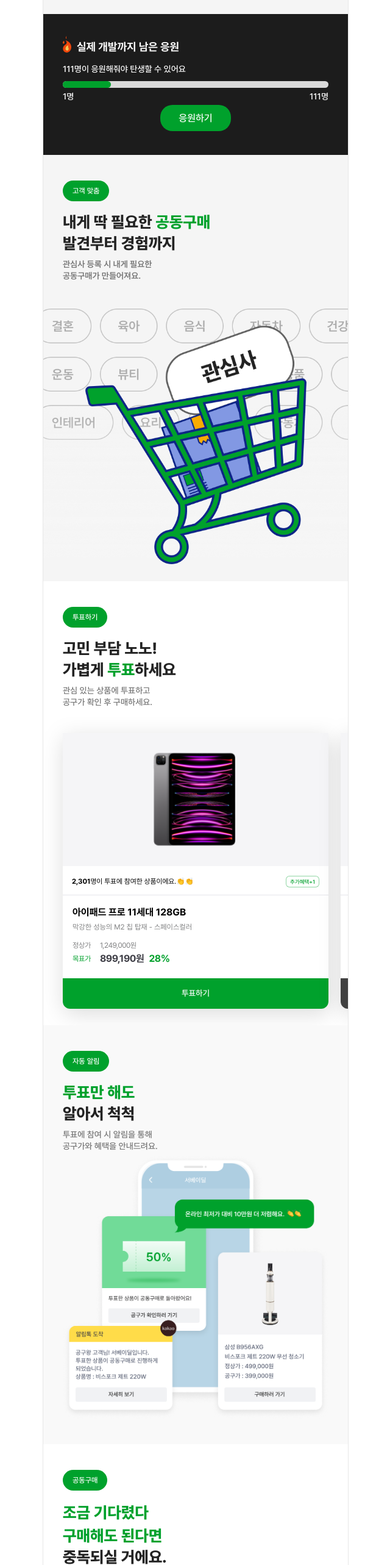
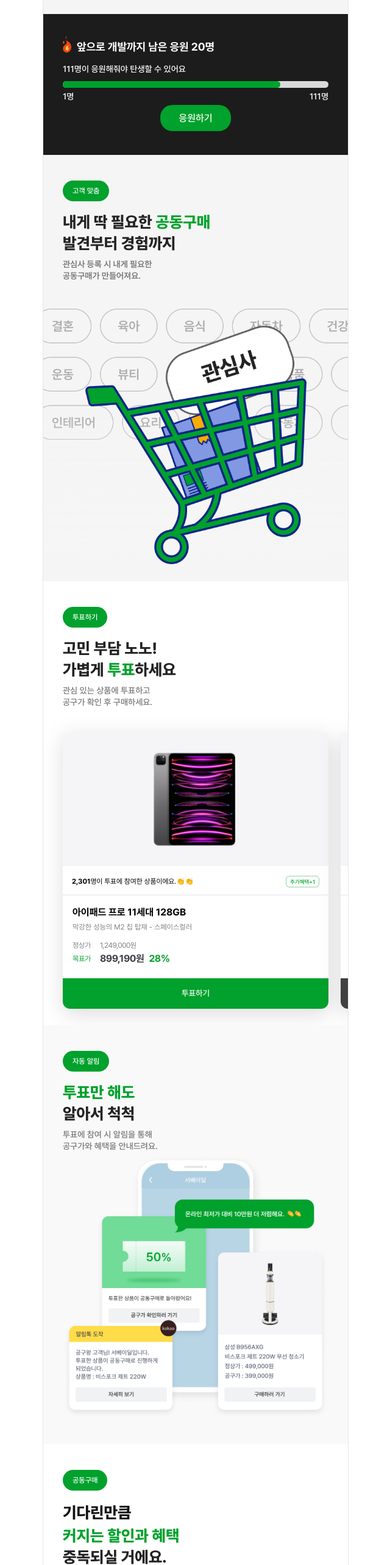
Before and after one commit to seong-ji-sue/mondi, a Next.js app: page / in a window 1280 px wide. Shown: the part 1408-3974 px from the top of the page at 61% size, without its empty margins (320-960 px from the left). Built offline with nearby package versions, Linux system fonts and the light colour scheme.

Commit message:
렌딩페이지 내용 및 이미지 수정

```diff
--- a/pages/index.tsx
+++ b/pages/index.tsx
@@ -578,7 +578,7 @@ const SessionCheer = ({ isNavigationSticky }: { isNavigationSticky: boolean; })
             color: #fff;
             margin-left: 9px;
           "
-        >실제 개발까지 남은 응원</SessionText>
+        >앞으로 개발까지 남은 응원 {CHEER_COUNT}명</SessionText>
       </SessionRowContainer>
       <SessionText
         textStyle="
@@ -590,7 +590,7 @@ const SessionCheer = ({ isNavigationSticky }: { isNavigationSticky: boolean; })
         "
       >111명이 응원해줘야 탄생할 수 있어요</SessionText>
       <CheerProgressContainer containerStyle="width: 100%; background: #D9D9D9; margin-bottom: 6px;">
-        <CheerProgressContainer containerStyle={`width: ${CHEER_COUNT / 111 * 100}%; background: ${Color.THEME};`} />
+        <CheerProgressContainer containerStyle={`width: ${(111 - CHEER_COUNT) / 111 * 100}%; background: ${Color.THEME};`} />
       </CheerProgressContainer>
       <SessionRowContainer containerStyle="width: 100%; justify-content: space-between; margin-bottom: 6px;">
         <SessionText
@@ -1205,10 +1205,10 @@ const SessionGroupBuy = () => {
           font-weight: 800;
           font-size: 26px;
           line-height: 36px;
-          color: ${Color.THEME};
+          color: #121212;
           margin-bottom: 4px;
         `}
-      >조금 기다렸다</SessionText>
+      >기다린만큼</SessionText>
       <SessionText
         textStyle={`
           font-family: Pretendard;
@@ -1217,7 +1217,7 @@ const SessionGroupBuy = () => {
           color: ${Color.THEME};
           margin-bottom: 4px;
         `}
-      >구매해도 된다면</SessionText>
+      >커지는 할인과 혜택</SessionText>
       <SessionText
         textStyle="
           font-family: Pretendard;
@@ -1355,7 +1355,7 @@ const SessionSafe = () => {
       >
         {`불편한 경험을 갖지 않도록\n고객 보호 정책을 우선합니다.`}
       </SessionText>
-      <SessionImage src="/imgs/main_safe.png" imageStyle="width: 100%;" />
+      <SessionImage src="/imgs/main_safe.png" imageStyle="width: 100%; margin-top: 10px;" />
     </SessionContainer>
   )
 }
```
Also changed, not shown: public/imgs/main_safe.png.
